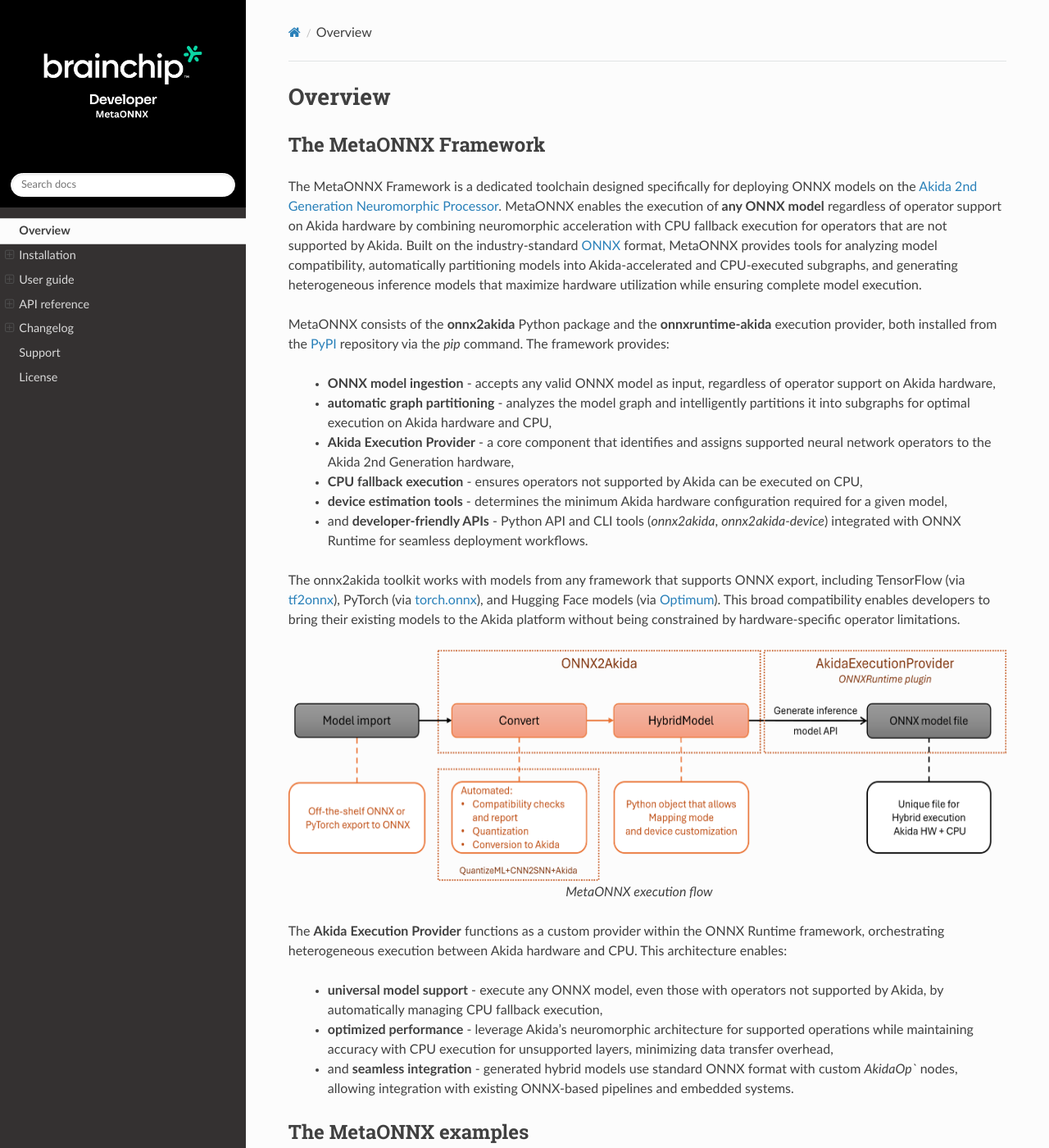
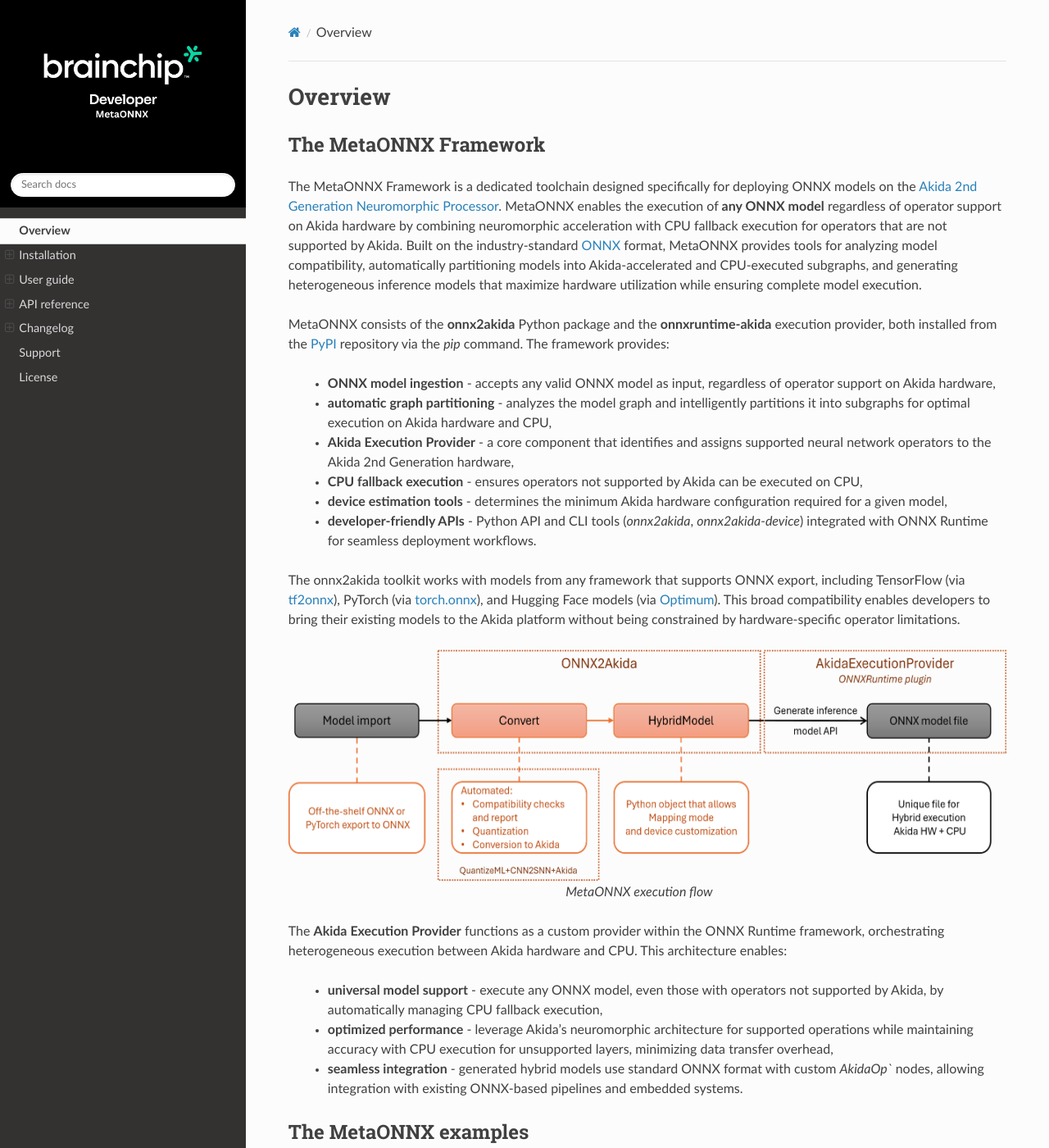
Before and after one commit to Brainchip-Inc/MetaONNX, a Sphinx documentation site: the page built from doc/index.rst, in a window 1280 px wide and 1400 px high. Shown: the whole window at 82% size. Built offline with Sphinx 7.4.7 and the Read the Docs theme 3.1.0, drawn with Linux system fonts in a browser that asks for light colours; pages that are not in the unit, such as notebooks, are missing from menus.

Commit message:
review(index): cosmetic changes

```diff
--- a/doc/index.rst
+++ b/doc/index.rst
@@ -48,7 +48,7 @@
    * **device estimation tools** - determines the minimum Akida hardware configuration
      required for a given model,
 
-   * and **developer-friendly APIs** - Python API and CLI tools (`onnx2akida`,
+   * **developer-friendly APIs** - Python API and CLI tools (`onnx2akida`,
      `onnx2akida-device`) integrated with ONNX Runtime for seamless deployment workflows.
 
 
@@ -78,7 +78,7 @@
      supported operations while maintaining accuracy with CPU execution for unsupported
      layers, minimizing data transfer overhead,
 
-   * and **seamless integration** - generated hybrid models use standard ONNX format with
+   * **seamless integration** - generated hybrid models use standard ONNX format with
      custom `AkidaOp`` nodes, allowing integration with existing ONNX-based pipelines
      and embedded systems.
 
```
